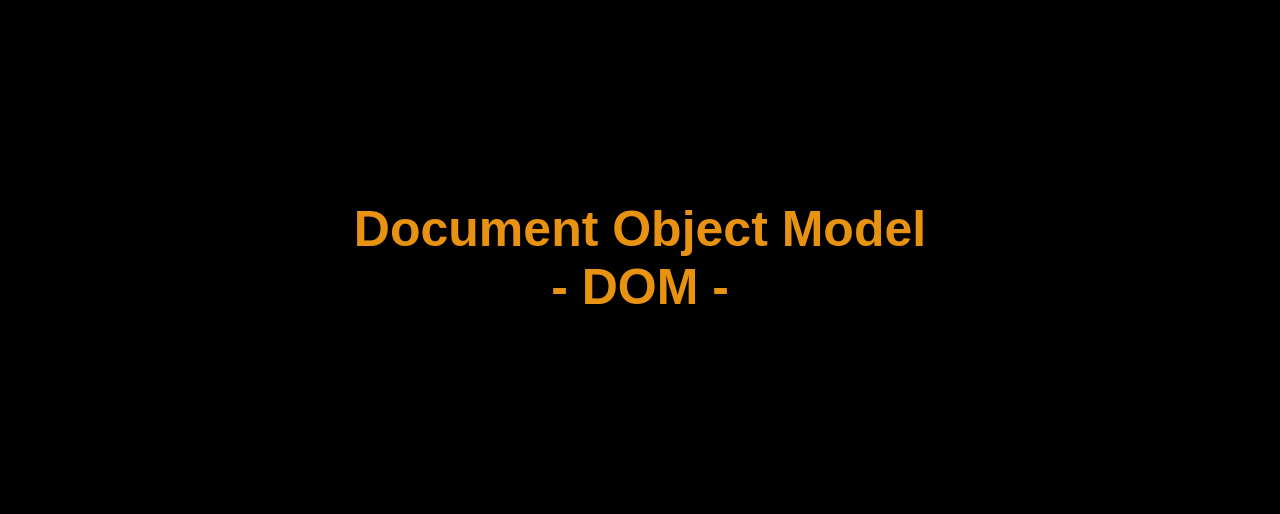
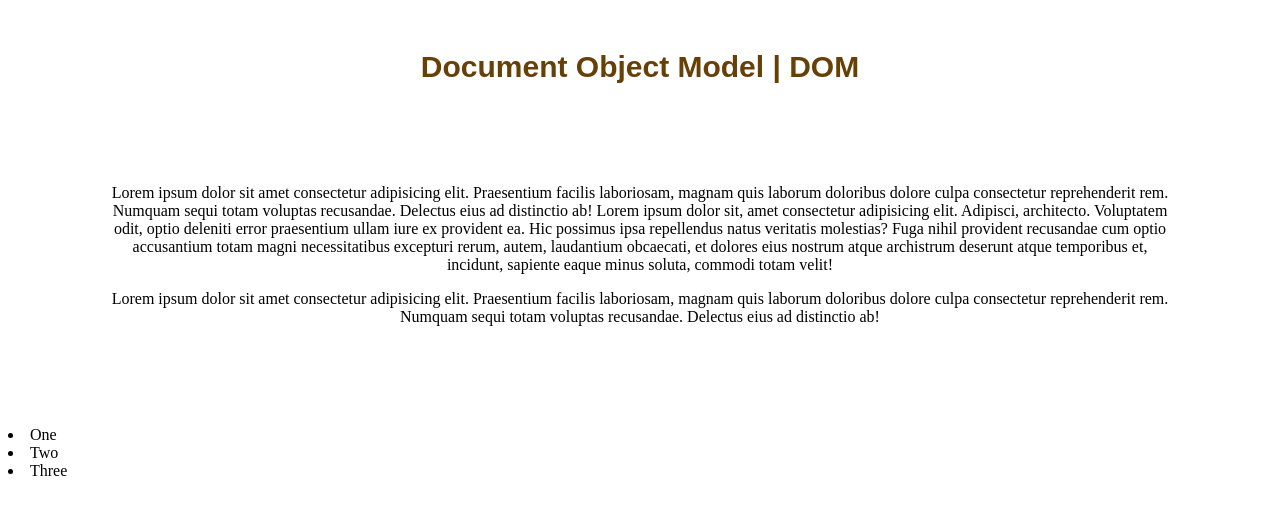
Before and after one commit to jobayer109/Advanced-JS, a plain HTML site: page DOM/index.html in a window 1280 px wide. Drawn offline with Linux system fonts and the light colour scheme.

Commit message:
Create DOM document page for front-end

```diff
--- a/DOM/index.html
+++ b/DOM/index.html
@@ -3,27 +3,54 @@
   <head>
     <meta charset="UTF-8" />
     <meta name="viewport" content="width=device-width, initial-scale=1.0" />
-    <title>OOP | ES6</title>
+    <title>Learn DOM</title>
   </head>
 
-  <body style="background-color: black">
+  <body>
+    <section class="container">
       <h1
-      id="repeat"
+        id="title"
         style="
           font-weight: 600;
           font-family: sans-serif;
-        font-size: 50px;
+          font-size: 30px;
           text-align: center;
-        color: rgb(232, 146, 18);
-        margin-top: 200px;
+          color: rgb(102, 64, 7);
+          margin-top: 50px;
         "
       >
-      Document Object Model <br />
-      - DOM -
+        Document Object Model | DOM
       </h1>
 
-    <script src="./Class_ES6.js"></script>
-    <script src="./Private_data.js"></script>
-    <script src="./Inheritance.js"></script>
+      <article class="texts" style="text-align: center; margin: 100px">
+        <p class="text">
+          Lorem ipsum dolor sit amet consectetur adipisicing elit. Praesentium facilis laboriosam,
+          magnam quis laborum doloribus dolore culpa consectetur reprehenderit rem. Numquam sequi
+          totam voluptas recusandae. Delectus eius ad distinctio ab! Lorem ipsum dolor sit, amet
+          consectetur adipisicing elit. Adipisci, architecto. Voluptatem odit, optio deleniti error
+          praesentium ullam iure ex provident ea. Hic possimus ipsa repellendus natus veritatis
+          molestias? Fuga nihil provident recusandae cum optio accusantium totam magni
+          necessitatibus excepturi rerum, autem, laudantium obcaecati, et dolores eius nostrum atque
+          archistrum deserunt atque temporibus et, incidunt, sapiente eaque minus soluta, commodi
+          totam velit!
+        </p>
+        <p class="text">
+          Lorem ipsum dolor sit amet consectetur adipisicing elit. Praesentium facilis laboriosam,
+          magnam quis laborum doloribus dolore culpa consectetur reprehenderit rem. Numquam sequi
+          totam voluptas recusandae. Delectus eius ad distinctio ab!
+        </p>
+      </article>
+
+      <div class="lists">
+        <uls>
+          <li class="list_one">One</li>
+          <li class="list_two">Two</li>
+          <li class="list_three">Three</li>
+        </uls>
+      </div>
+    </section>
+
+    <!-- Script section -->
+    <script src="./index.js"></script>
   </body>
 </html>
```
Also changed, not shown: DOM/style.css (added). Lines whose indentation alone changed are shown as unchanged.
